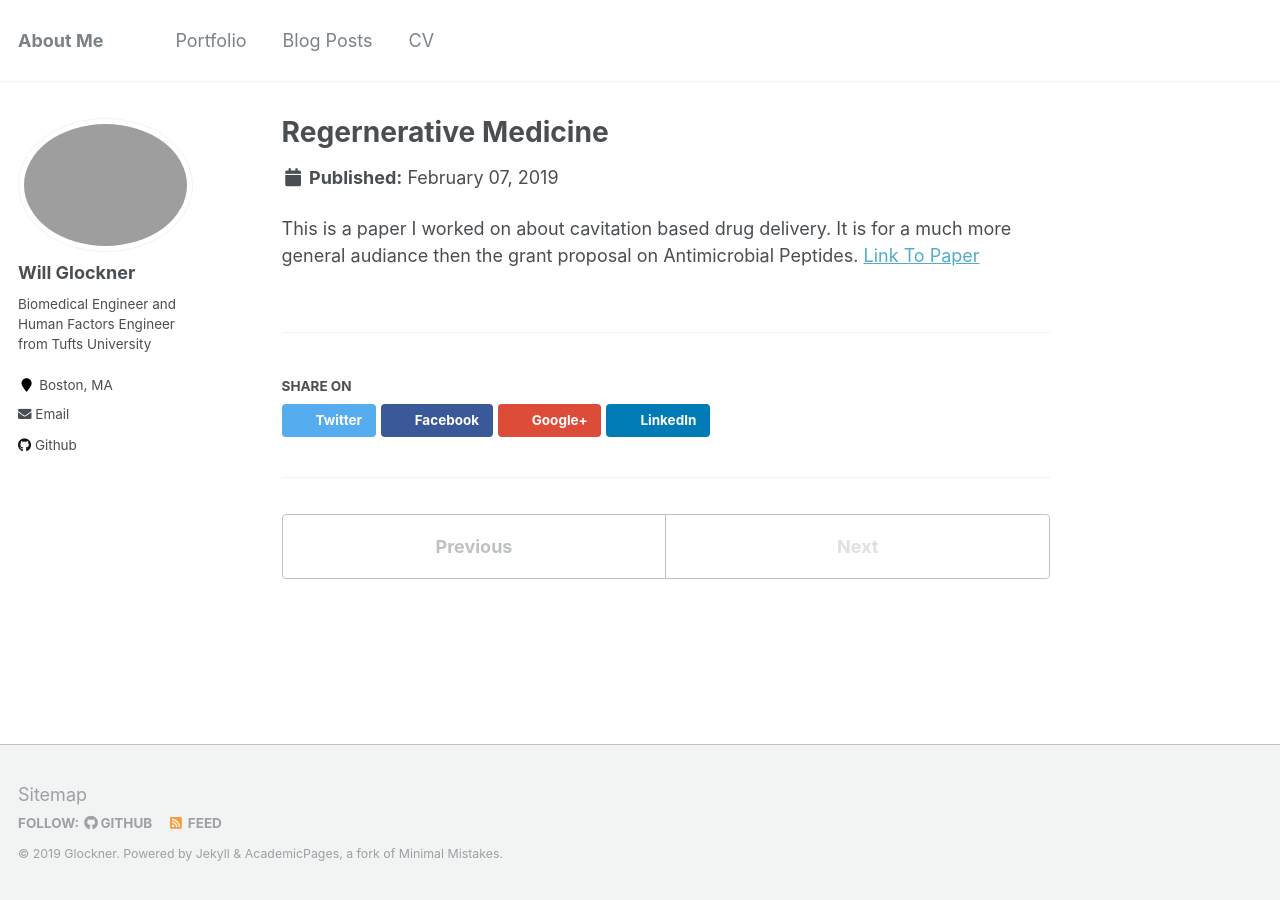
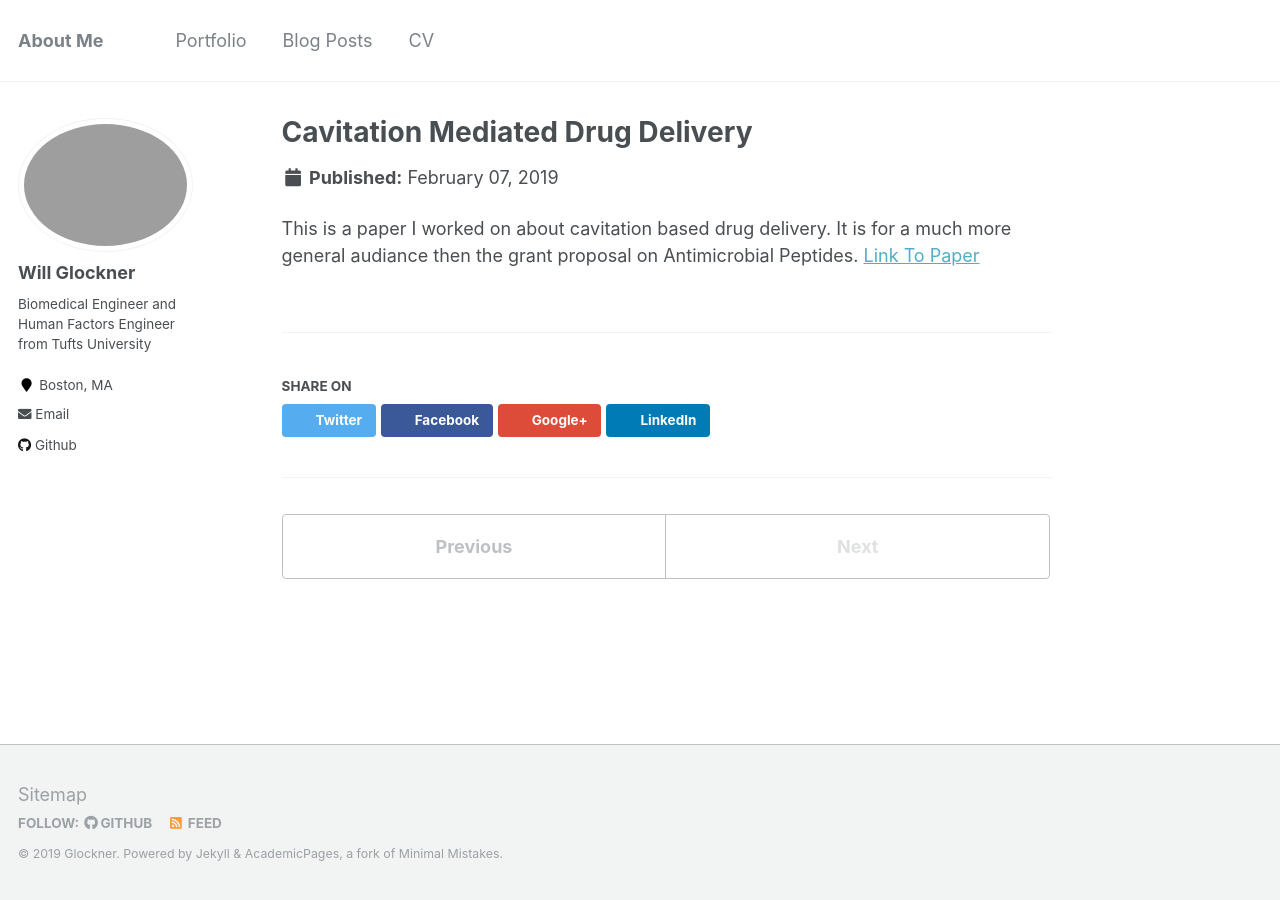
Before and after one commit to Glenn-Moss/wglock.github.io, a Jekyll site: the page built from _portfolio/portfolio-3.html, in a window 1280 px wide. Built offline with Jekyll 4.4.1, drawn with Linux system fonts in a browser that asks for light colours.

Commit message:
Update portfolio-3.html

```diff
--- a/_portfolio/portfolio-3.html
+++ b/_portfolio/portfolio-3.html
@@ -1,5 +1,5 @@
 ---
-title: "Regernerative Medicine"
+title: "Cavitation Mediated Drug Delivery"
 excerpt: "A paper on cavitation based drug delivery <br/><img src='/images/bubble.PNG'>"
 collection: portfolio
 ---
```
